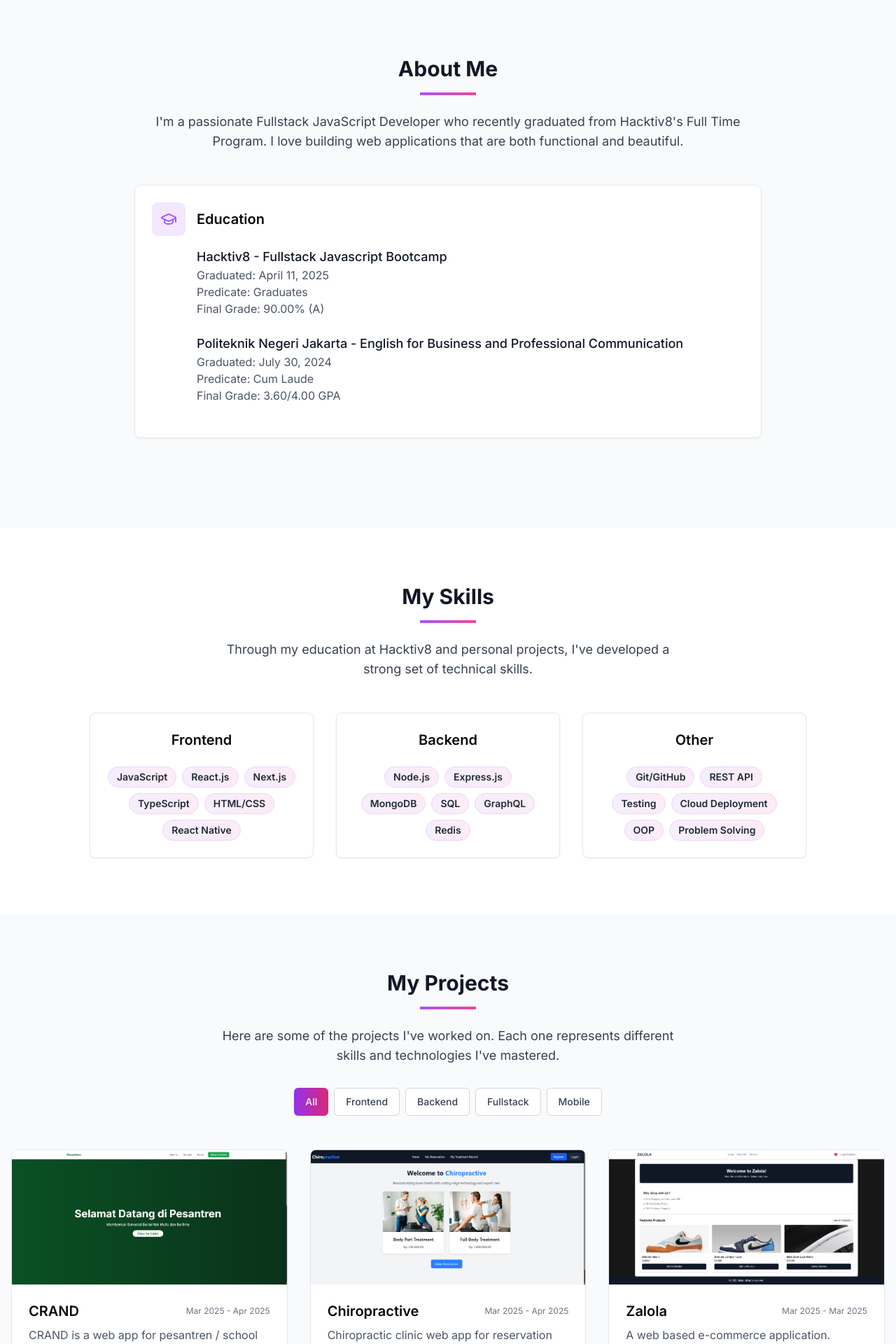
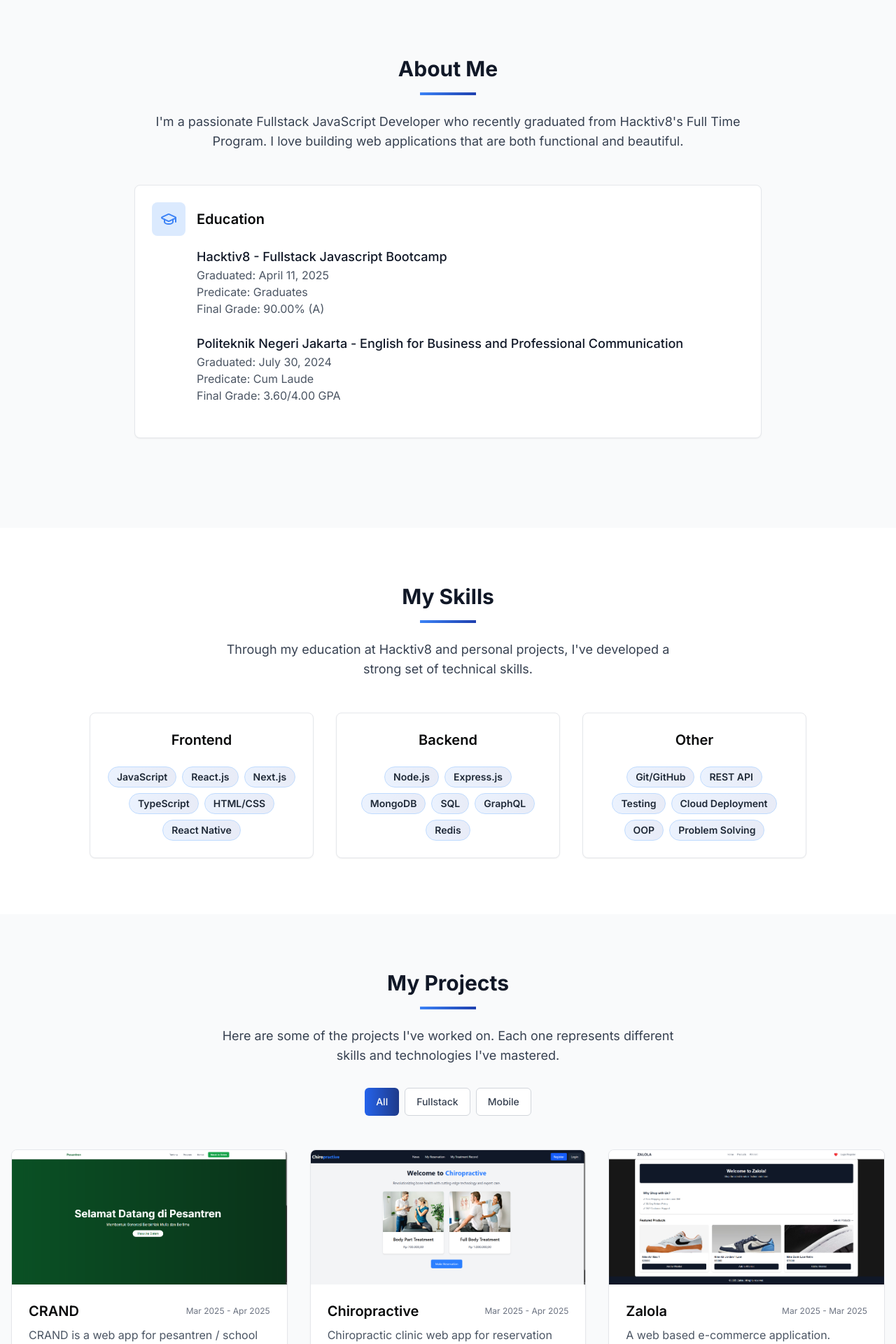
Before and after one commit to abiyudaA/abiyuda-portfolio, a Next.js app: page / in a window 1280 px wide. Shown: the part 800-2720 px from the top of the page at 70% size. Built offline with nearby package versions, Linux system fonts and the light colour scheme.

Commit message:
change theme to blue

```diff
--- a/components/about.tsx
+++ b/components/about.tsx
@@ -42,7 +42,7 @@ export default function About() {
         >
           <motion.div variants={itemVariants} className="text-center mb-12">
             <h2 className="text-3xl font-bold mb-4">About Me</h2>
-            <div className="w-20 h-1 bg-gradient-to-r from-purple-500 to-pink-500 mx-auto mb-6"></div>
+            <div className="w-20 h-1 bg-gradient-to-r from-blue-500 to-blue-800 mx-auto mb-6"></div>
             <p className="text-gray-700 dark:text-gray-300 text-lg">
               I'm a passionate Fullstack JavaScript Developer who recently
               graduated from Hacktiv8's Full Time Program. I love building web
@@ -54,8 +54,8 @@ export default function About() {
             <Card className="bg-white dark:bg-gray-900 border-gray-200 dark:border-gray-800">
               <CardContent className="p-6">
                 <div className="flex items-center gap-4 mb-4">
-                  <div className="bg-purple-100 dark:bg-purple-500/20 p-3 rounded-lg">
-                    <GraduationCap className="h-6 w-6 text-purple-500 dark:text-purple-400" />
+                  <div className="bg-blue-100 dark:bg-blue-500/20 p-3 rounded-lg">
+                    <GraduationCap className="h-6 w-6 text-blue-500 dark:text-blue-400" />
                   </div>
                   <h3 className="text-xl font-semibold">Education</h3>
                 </div>
--- a/components/footer.tsx
+++ b/components/footer.tsx
@@ -11,7 +11,7 @@ export default function Footer() {
           <div className="mb-4 md:mb-0">
             <Link
               href="#home"
-              className="text-xl font-bold bg-clip-text text-transparent bg-gradient-to-r from-purple-500 to-pink-500"
+              className="text-xl font-bold bg-clip-text text-transparent bg-gradient-to-r from-blue-500 to-blue-800"
             >
               Abiyuda
             </Link>
@@ -53,7 +53,7 @@ export default function Footer() {
 
         <div className="border-t border-gray-200 dark:border-gray-800 mt-6 pt-6 text-center text-gray-500 dark:text-gray-400 text-sm">
           <p className="flex items-center justify-center gap-1">
-            Made with <Heart className="h-4 w-4 text-pink-500" /> by Abiyuda
+            Made with <Heart className="h-4 w-4 text-blue-500" /> by Abiyuda
             Abdulhaq
           </p>
           <p className="mt-2">© {currentYear} All Rights Reserved</p>
--- a/components/navbar.tsx
+++ b/components/navbar.tsx
@@ -64,7 +64,7 @@ export default function Navbar() {
       <div className="container mx-auto px-4 flex justify-between items-center">
         <Link
           href="#home"
-          className="text-2xl font-bold bg-clip-text text-transparent bg-gradient-to-r from-purple-500 to-pink-500"
+          className="text-2xl font-bold bg-clip-text text-transparent bg-gradient-to-r from-blue-500 to-blue-800"
         >
           Abiyuda
         </Link>
@@ -79,7 +79,7 @@ export default function Navbar() {
                   className="text-gray-300 hover:text-white transition-colors relative group"
                 >
                   {link.name}
-                  <span className="absolute -bottom-1 left-0 w-0 h-0.5 bg-gradient-to-r from-purple-500 to-pink-500 transition-all duration-300 group-hover:w-full"></span>
+                  <span className="absolute -bottom-1 left-0 w-0 h-0.5 bg-gradient-to-r from-blue-500 to-blue-800 transition-all duration-300 group-hover:w-full"></span>
                 </Link>
               </li>
             ))}
--- a/components/projects.tsx
+++ b/components/projects.tsx
@@ -125,7 +125,7 @@ export default function Projects() {
       tags: ["React", "Firebase", "Tailwind CSS"],
       github: "https://github.com/abiyudaA/zalola",
       demo: "https://zalola-app.vercel.app/",
-      category: "frontend",
+      category: "fullstack",
       period: "Mar 2025 - Mar 2025",
     },
     {
@@ -151,29 +151,27 @@ export default function Projects() {
       <div className="container mx-auto px-4">
         <div className="text-center mb-12">
           <h2 className="text-3xl font-bold mb-4">My Projects</h2>
-          <div className="w-20 h-1 bg-gradient-to-r from-purple-500 to-pink-500 mx-auto mb-6"></div>
+          <div className="w-20 h-1 bg-gradient-to-r from-blue-500 to-blue-800 mx-auto mb-6"></div>
           <p className="text-gray-700 dark:text-gray-300 text-lg max-w-2xl mx-auto mb-8">
             Here are some of the projects I've worked on. Each one represents
             different skills and technologies I've mastered.
           </p>
 
           <div className="flex flex-wrap justify-center gap-2 mb-10">
-            {["all", "frontend", "backend", "fullstack", "mobile"].map(
-              (category) => (
+            {["all", "fullstack", "mobile"].map((category) => (
               <Button
                 key={category}
                 variant={filter === category ? "default" : "outline"}
                 onClick={() => setFilter(category)}
                 className={
                   filter === category
-                      ? "bg-gradient-to-r from-purple-600 to-pink-600 hover:from-purple-700 hover:to-pink-700 border-0"
+                    ? "bg-gradient-to-r from-blue-600 to-blue-900 hover:from-blue-700 hover:to-blue-950 border-0"
                     : "border-gray-300 dark:border-gray-700 hover:bg-gray-100 dark:hover:bg-gray-800 text-gray-700 dark:text-gray-300"
                 }
               >
                 {category.charAt(0).toUpperCase() + category.slice(1)}
               </Button>
-              )
-            )}
+            ))}
           </div>
         </div>
 
@@ -272,7 +270,7 @@ function ProjectCard({ project, variants }: ProjectCardProps) {
           <Button
             asChild
             size="sm"
-            className="flex-1 gap-2 bg-gradient-to-r from-purple-600 to-pink-600 hover:from-purple-700 hover:to-pink-700"
+            className="flex-1 gap-2 bg-gradient-to-r from-blue-600 to-blue-900 hover:from-blue-700 hover:to-blue-950"
           >
             <Link href={project.demo} target="_blank" rel="noopener noreferrer">
               <ExternalLink className="h-4 w-4" />
--- a/components/skills.tsx
+++ b/components/skills.tsx
@@ -72,7 +72,7 @@ export default function Skills() {
       <div className="container mx-auto px-4">
         <div className="text-center mb-12">
           <h2 className="text-3xl font-bold mb-4">My Skills</h2>
-          <div className="w-20 h-1 bg-gradient-to-r from-purple-500 to-pink-500 mx-auto mb-6"></div>
+          <div className="w-20 h-1 bg-gradient-to-r from-blue-500 to-blue-800 mx-auto mb-6"></div>
           <p className="text-gray-700 dark:text-gray-300 text-lg max-w-2xl mx-auto">
             Through my education at Hacktiv8 and personal projects, I've
             developed a strong set of technical skills.
@@ -118,7 +118,7 @@ function SkillCard({ title, skills, variants }: SkillCardProps) {
               <Badge
                 key={skill.name}
                 variant="outline"
-                className="bg-gradient-to-r from-purple-500/10 to-pink-500/10 hover:from-purple-500/20 hover:to-pink-500/20 text-gray-800 dark:text-gray-200 border-purple-200 dark:border-purple-800 px-3 py-1 text-sm transition-all hover:scale-105"
+                className="bg-gradient-to-r from-blue-500/10 to-blue-800/10 hover:from-blue-500/20 hover:to-blue-800/20 text-gray-800 dark:text-gray-200 border-blue-200 dark:border-blue-800 px-3 py-1 text-sm transition-all hover:scale-105"
               >
                 {skill.name}
               </Badge>
```
Also changed, not shown: components/contact.tsx (+11 -11 lines). Lines whose indentation alone changed are shown as unchanged.
